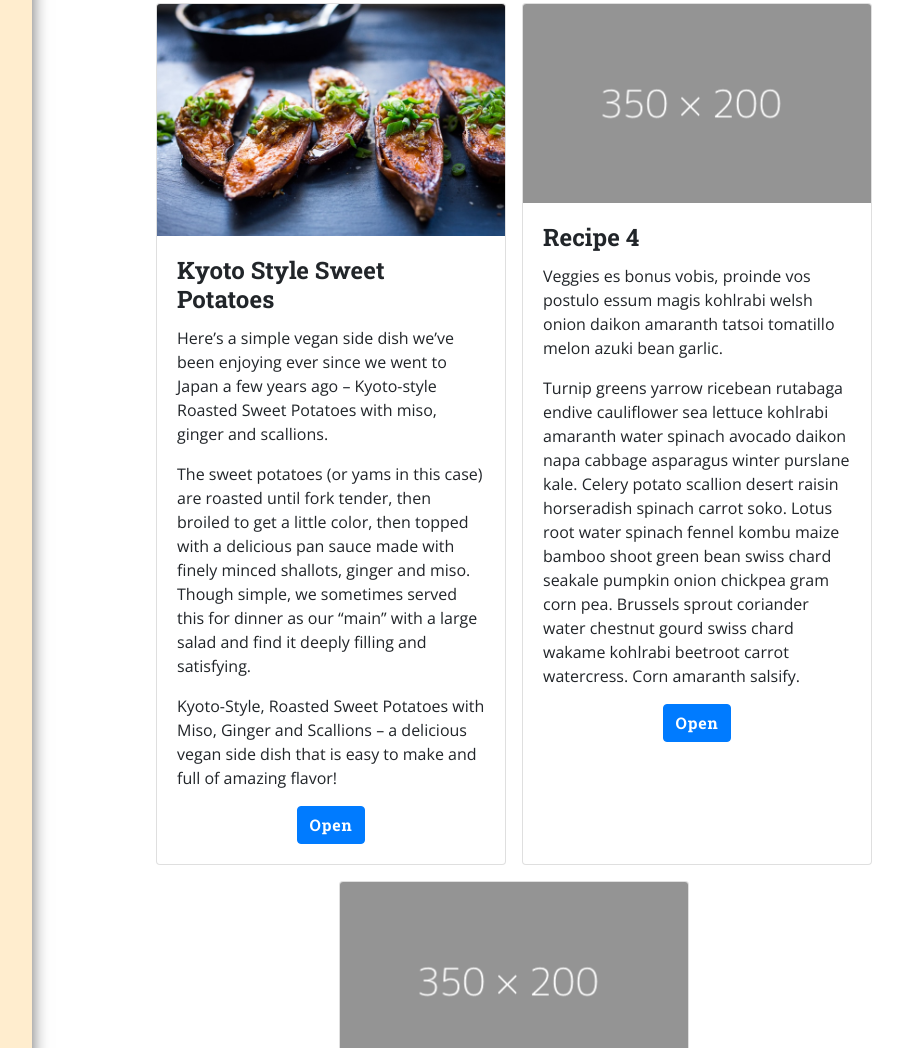
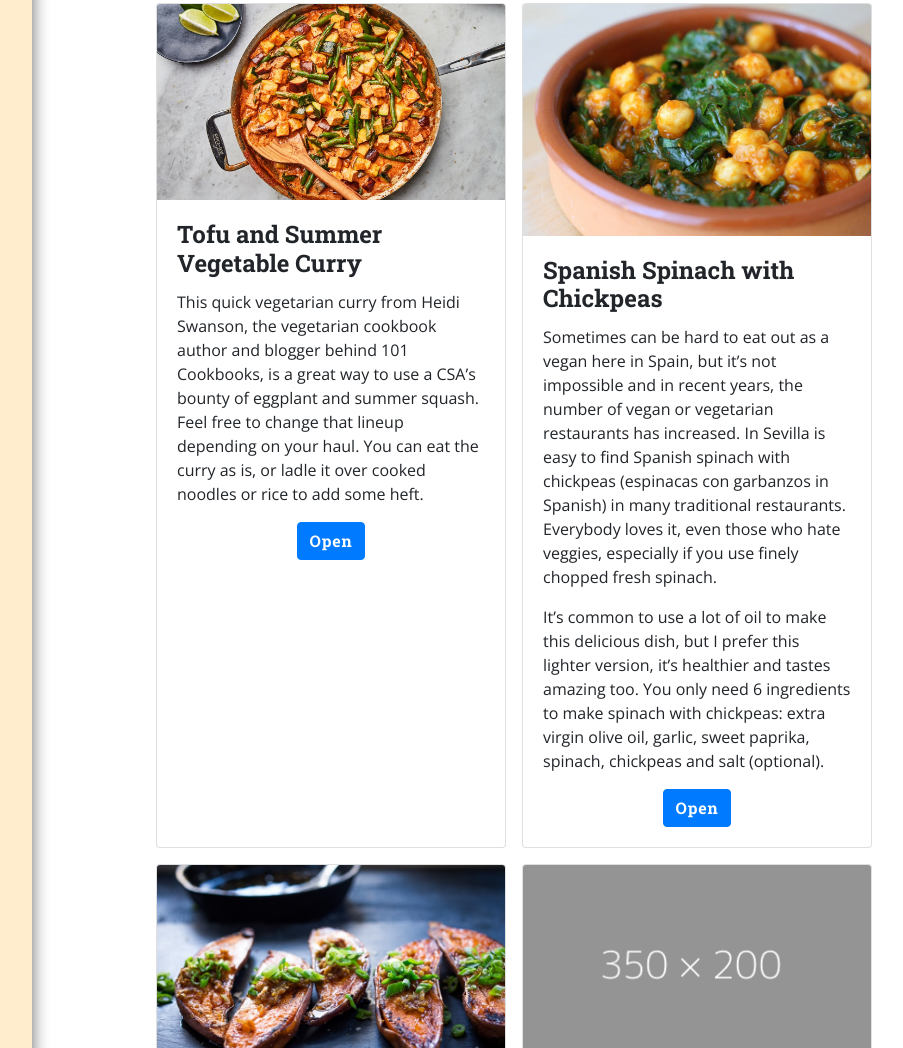
Before and after one commit to widukin/NotAnotherCookBook, a plain HTML site: page index.html in a window 1280 px wide. Shown: the part 1774-2822 px from the top of the page, without its empty margins (268-1171 px from the left). Drawn offline with nearby package versions, Linux system fonts and the light colour scheme.

Commit message:
add cards for spanish spinach and summer curry

```diff
--- a/index.html
+++ b/index.html
@@ -103,6 +103,64 @@
               </div>
             </div>
           </div>
+          <div class="card mb-3 mr-3">
+            <img
+              class="card-img-top"
+              src="./img/Tofu-Summer-Veggie-Curry.jpg"
+              alt="Recipe picture"
+            />
+            <div class="card-body">
+              <h2 class="card-title">Tofu and Summer Vegetable Curry</h2>
+              <p class="card-text">
+                This quick vegetarian curry from Heidi Swanson, the vegetarian
+                cookbook author and blogger behind 101 Cookbooks, is a great way
+                to use a CSA’s bounty of eggplant and summer squash. Feel free
+                to change that lineup depending on your haul. You can eat the
+                curry as is, or ladle it over cooked noodles or rice to add some
+                heft.
+              </p>
+              <div class="card-btn text-center">
+                <a
+                  href="./recipes/recipe_summer_vegetable_curry.html"
+                  class="btn btn-primary"
+                  >Open</a
+                >
+              </div>
+            </div>
+          </div>
+          <div class="card mb-3 mr-3">
+            <img
+              class="card-img-top"
+              src="./img/spanish_spinach.jpg"
+              alt="Recipe picture"
+            />
+            <div class="card-body">
+              <h2 class="card-title">Spanish Spinach with Chickpeas</h2>
+              <p class="card-text">
+                Sometimes can be hard to eat out as a vegan here in Spain, but
+                it’s not impossible and in recent years, the number of vegan or
+                vegetarian restaurants has increased. In Sevilla is easy to find
+                Spanish spinach with chickpeas (espinacas con garbanzos in
+                Spanish) in many traditional restaurants. Everybody loves it,
+                even those who hate veggies, especially if you use finely
+                chopped fresh spinach.
+              </p>
+              <p class="card-text">
+                It’s common to use a lot of oil to make this delicious dish, but
+                I prefer this lighter version, it’s healthier and tastes amazing
+                too. You only need 6 ingredients to make spinach with chickpeas:
+                extra virgin olive oil, garlic, sweet paprika, spinach,
+                chickpeas and salt (optional).
+              </p>
+              <div class="card-btn text-center">
+                <a
+                  href="./recipes/recipe_spanish_spinach.html"
+                  class="btn btn-primary"
+                  >Open</a
+                >
+              </div>
+            </div>
+          </div>
 
           <div class="card mb-3 mr-3">
             <img
```
